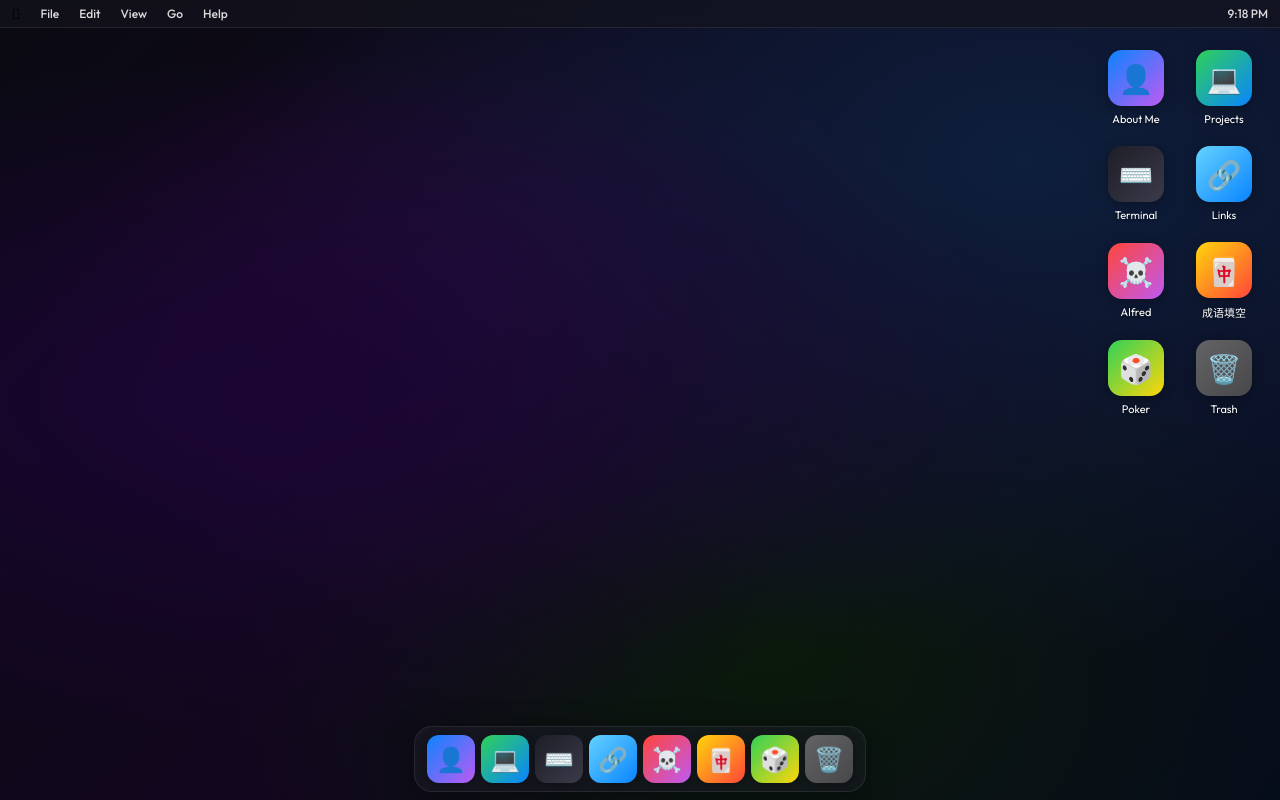
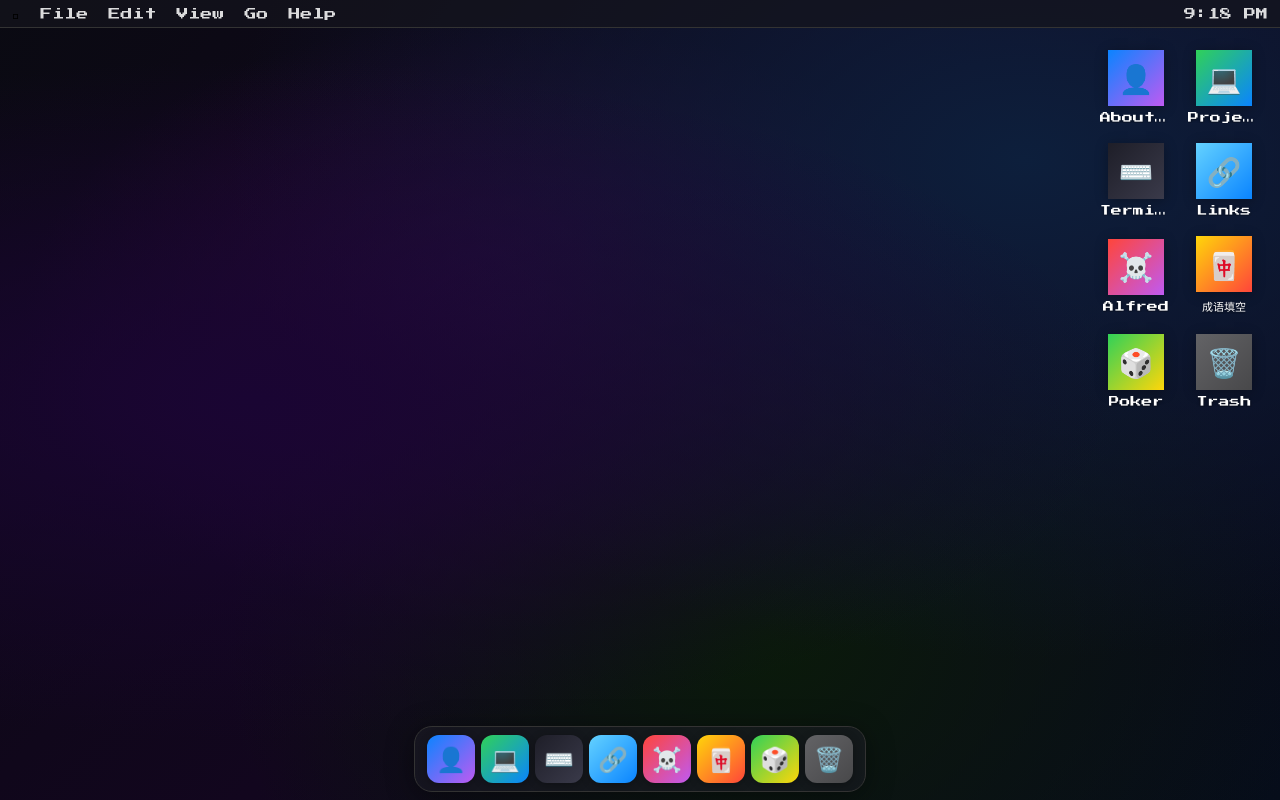
Before and after one commit to M1ngdaXie/MingdaOS, a React (Vite) app: page / in a window 1280 px wide. Built offline with nearby package versions, Linux system fonts and the light colour scheme.

Commit message:
feat(pixel): swap fonts to Press Start 2P and overhaul CSS variables

```diff
--- a/index.html
+++ b/index.html
@@ -7,7 +7,7 @@
     <title>MingdaOS</title>
     <link rel="preconnect" href="https://fonts.googleapis.com">
     <link rel="preconnect" href="https://fonts.gstatic.com" crossorigin>
-    <link href="https://fonts.googleapis.com/css2?family=Outfit:wght@300;400;500;600&family=Fira+Code:wght@400;500&display=swap" rel="stylesheet">
+    <link href="https://fonts.googleapis.com/css2?family=Press+Start+2P&family=Fira+Code:wght@400;500&display=swap" rel="stylesheet">
   </head>
   <body>
     <div id="root"></div>
--- a/src/App.css
+++ b/src/App.css
@@ -1,7 +1,7 @@
 *, *::before, *::after { box-sizing: border-box; margin: 0; padding: 0; }
 
 :root {
-  --font-ui: 'Outfit', system-ui, sans-serif;
+  --font-ui: 'Press Start 2P', monospace;
   --font-mono: 'Fira Code', 'Courier New', monospace;
 
   --accent-red: #ff453a;
@@ -9,18 +9,23 @@
   --accent-green: #30d158;
   --accent-blue: #0a84ff;
   --accent-purple: #bf5af2;
-  --accent-teal: #64d2ff;
+  --accent-teal: #00ffff;
+  --accent-cyan: #00ffff;
 
-  --glass-bg: rgba(30, 30, 40, 0.55);
-  --glass-border: rgba(255, 255, 255, 0.08);
-  --glass-blur: blur(24px) saturate(1.4);
-  --glass-shadow: 0 8px 40px rgba(0, 0, 0, 0.35);
-  --radius-window: 12px;
-  --radius-icon: 14px;
+  --glass-bg: #0d0d1a;
+  --glass-border: #333333;
+  --glass-blur: none;
+  --glass-shadow: 4px 4px 0 #000000;
+  --radius-window: 0px;
+  --radius-icon: 0px;
 
   --menubar-height: 28px;
   --dock-height: 72px;
   --titlebar-height: 36px;
+
+  --pixel-border: 2px solid #333333;
+  --pixel-shadow: 4px 4px 0 #000000;
+  --pixel-cyan: #00ffff;
 }
 
 html, body, #root {
@@ -28,5 +33,7 @@ html, body, #root {
   height: 100%;
   overflow: hidden;
   font-family: var(--font-ui);
-  -webkit-font-smoothing: antialiased;
+  -webkit-font-smoothing: none;
+  font-smooth: never;
+  image-rendering: pixelated;
 }
```
